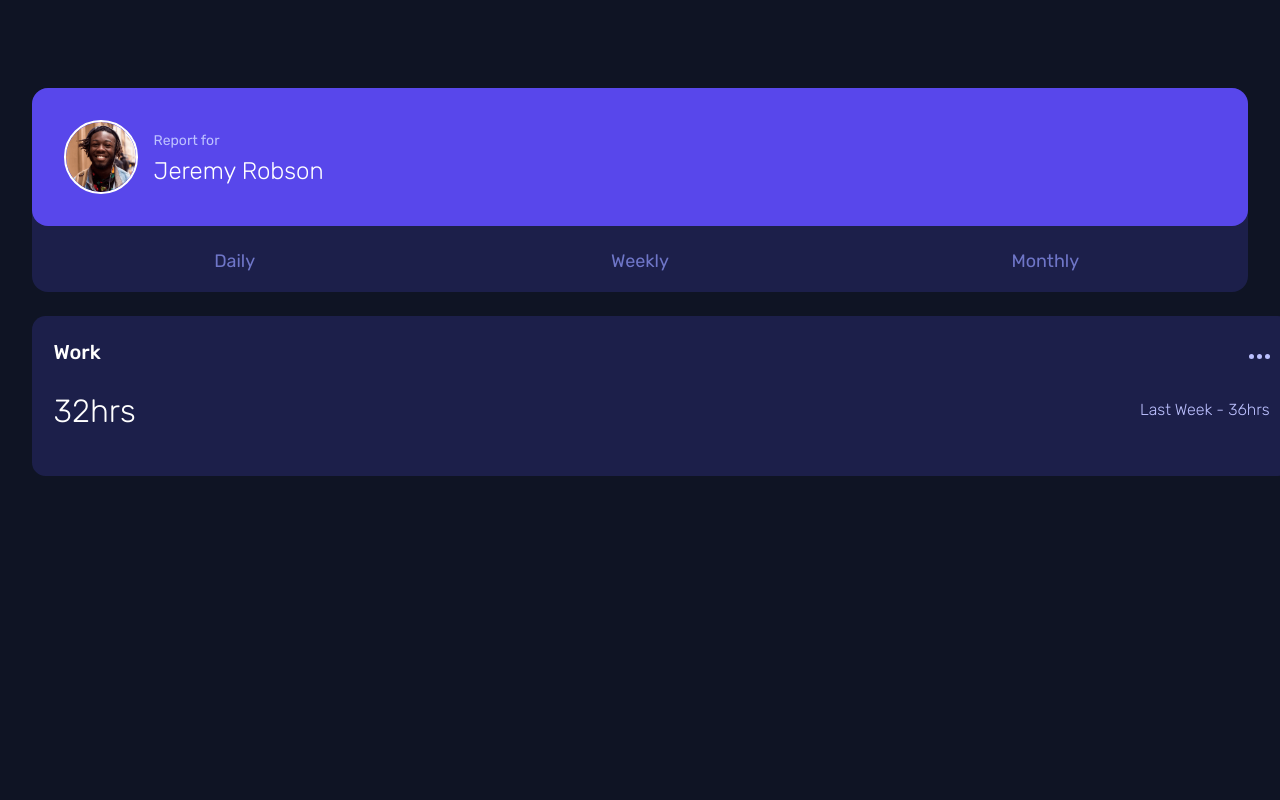
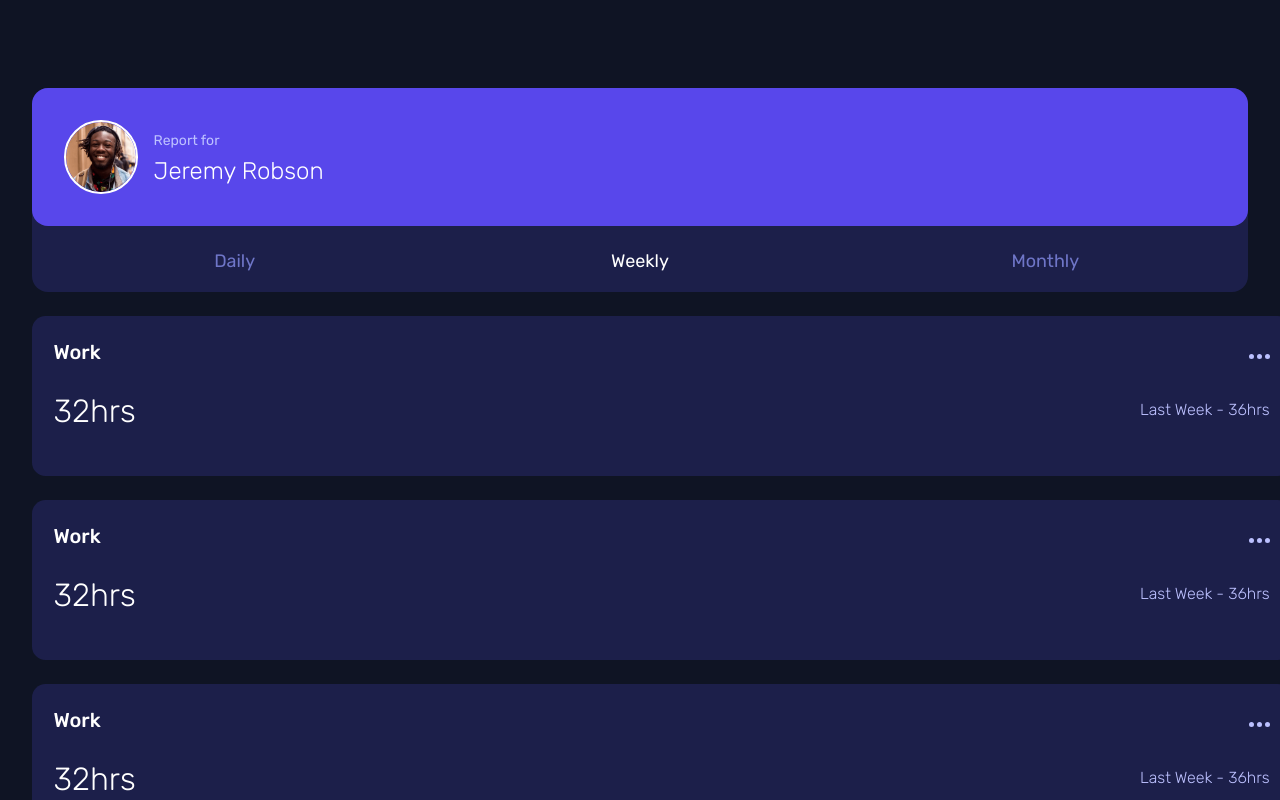
Before and after one commit to TheDilp/timetracker, a React (Create React App) app in the folder timetracker/: page / in a window 1280 px wide. Shown: the top 800 px of the page. Built offline with nearby package versions, Linux system fonts and the light colour scheme.

Commit message:
Added data fetching function to get habits data

```diff
--- a/timetracker/src/App.js
+++ b/timetracker/src/App.js
@@ -1,12 +1,31 @@
+import { useEffect, useState } from "react";
 import "./App.css";
 import HabitCard from "./components/HabitCard/HabitCard";
 import ProfileCard from "./components/ProfileCard/ProfileCard";
 
 function App() {
+  const [habits, setHabits] = useState([]);
+  const [selectedMode, setSelectedMode] = useState("Weekly");
+  async function fetchHabits() {
+    const res = await fetch(`${process.env.PUBLIC_URL}/data.json`);
+    const data = await res.json();
+
+    return setHabits(data);
+  }
+
+  useEffect(() => {
+    fetchHabits();
+  }, []);
+
   return (
     <div className="App">
-      <ProfileCard />
-      <HabitCard />
+      <ProfileCard
+        selectedMode={selectedMode}
+        setSelectedMode={setSelectedMode}
+      />
+      {habits.map((habit, index) => (
+        <HabitCard key={index} />
+      ))}
     </div>
   );
 }
--- a/timetracker/src/components/ProfileCard/ProfileCard.jsx
+++ b/timetracker/src/components/ProfileCard/ProfileCard.jsx
@@ -1,6 +1,10 @@
 import React from "react";
 
-export default function ProfileCard() {
+export default function ProfileCard({ selectedMode, setSelectedMode }) {
+  function switchMode(mode) {
+    setSelectedMode(mode);
+  }
+  const modes = ["Daily", "Weekly", "Monthly"];
   return (
     <div className="profileCard">
       <div className="profileCardTop">
@@ -16,9 +20,29 @@ export default function ProfileCard() {
       </div>
       <div className="profileCardBottom">
         <div className="buttonWrapper">
-          <span className="timeButton">Daily</span>
-          <span className="timeButton">Weekly</span>
-          <span className="timeButton">Monthly</span>
+          {modes.map((mode) => (
+            <span
+              key={mode}
+              className="timeButton"
+              onClick={() => switchMode(mode)}
+              style={{ color: mode === selectedMode ? "white" : "" }}
+            >
+              {mode}
+            </span>
+          ))}
+          {/* <span
+            className="timeButton"
+            onClick={() => switchMode("Daily")}
+            style={{ color: selectedMode === "Daily" }}
+          >
+            Daily
+          </span>
+          <span className="timeButton" onClick={() => switchMode("Weekly")}>
+            Weekly
+          </span>
+          <span className="timeButton" onClick={() => switchMode("Monthly")}>
+            Monthly
+          </span> */}
         </div>
       </div>
     </div>
```
